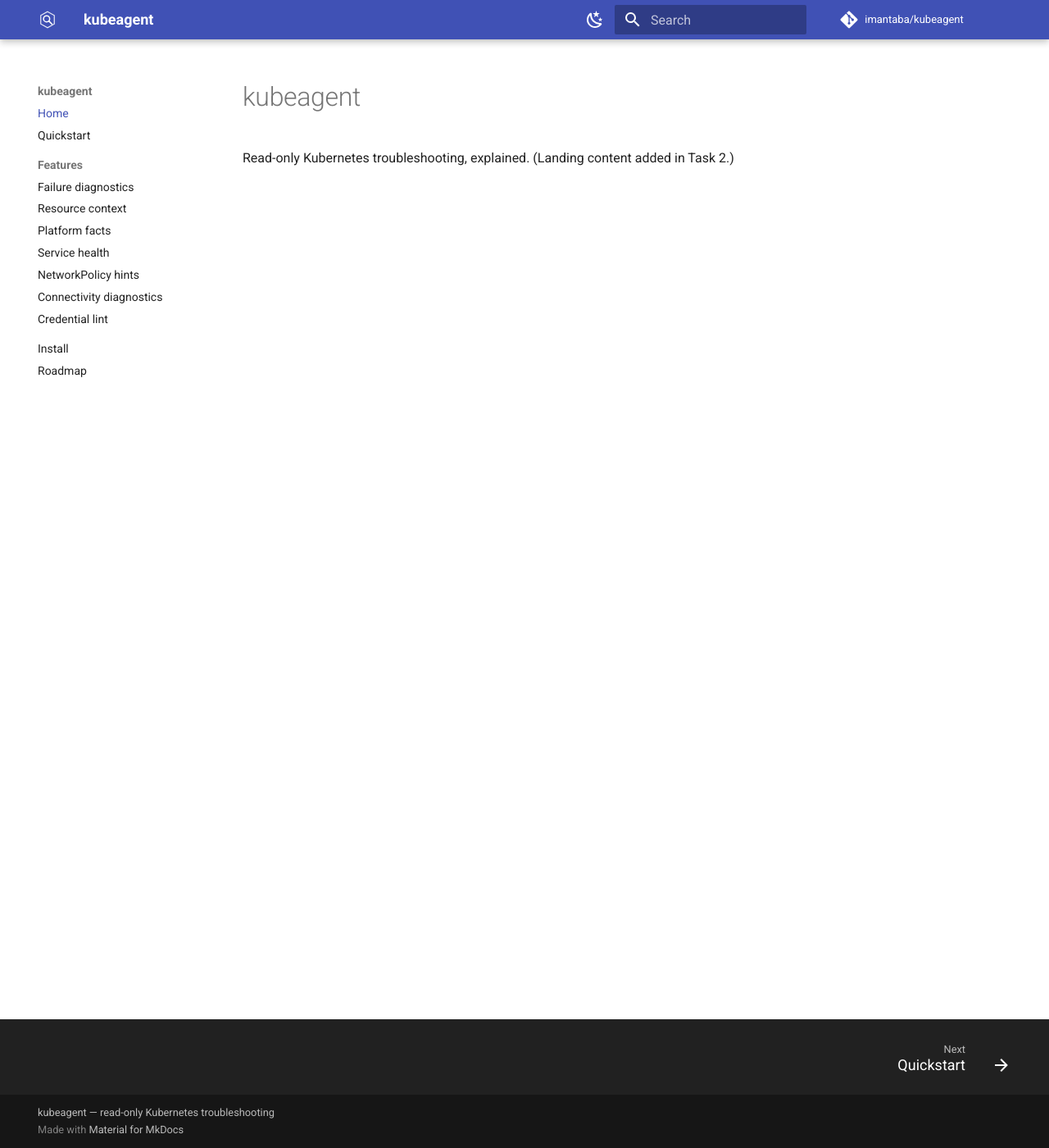
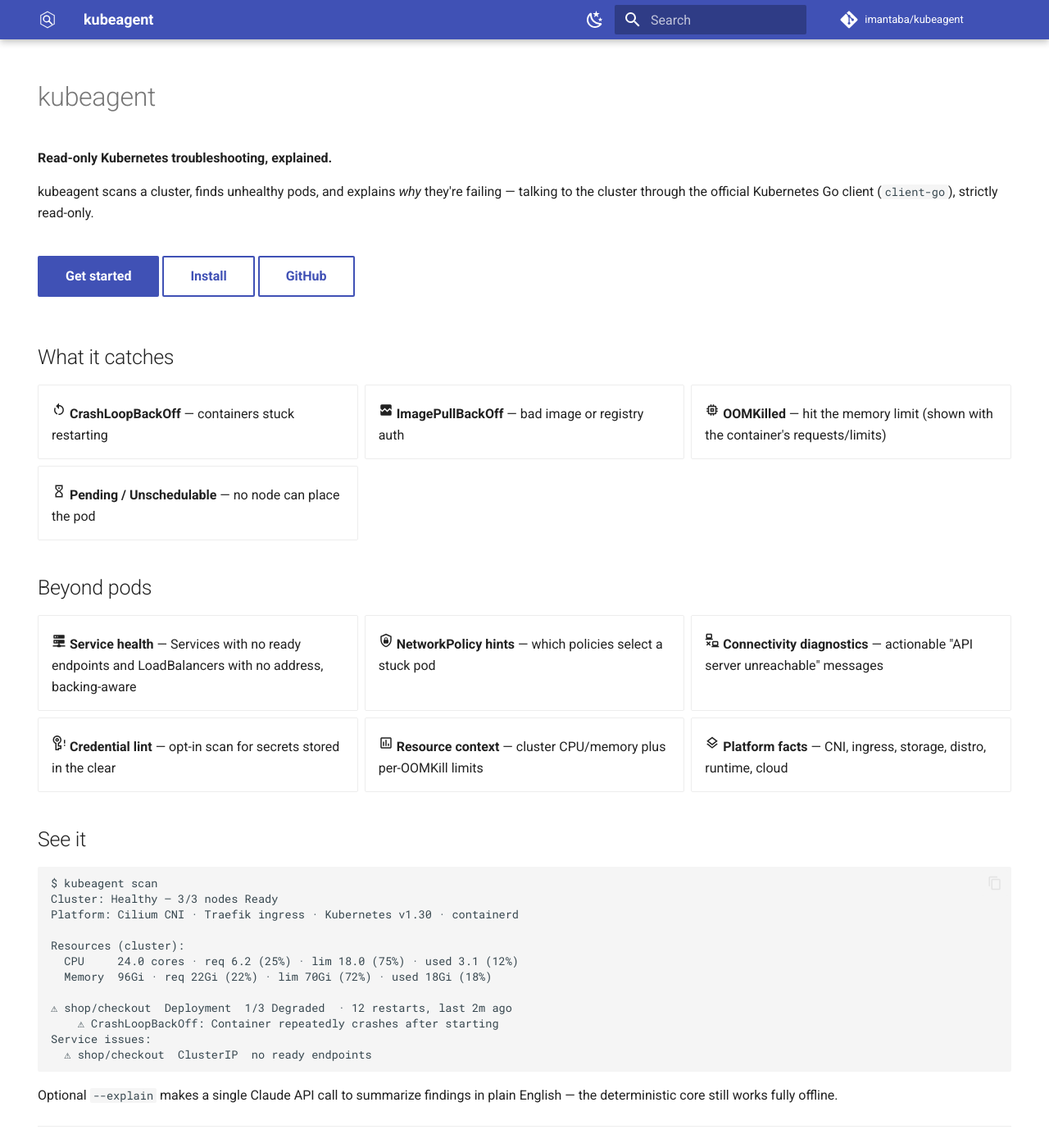
Before and after one commit to imantaba/kubeagent, an MkDocs documentation site: the page built from website/docs/index.md, in a window 1280 px wide and 1400 px high. Shown: the whole window at 82% size. Built offline with MkDocs 1.6.1 and Material for MkDocs 9.7.7, drawn with Linux system fonts in a browser that asks for light colours; comment, search, counter and statistics services are not loaded; some of the changed text lies outside the part shown.

Commit message:
feat(site): landing page

````diff
--- a/website/docs/index.md
+++ b/website/docs/index.md
@@ -1,3 +1,68 @@
+---
+hide:
+  - navigation
+  - toc
+---
+
 # kubeagent
 
-Read-only Kubernetes troubleshooting, explained. (Landing content added in Task 2.)
+**Read-only Kubernetes troubleshooting, explained.**
+
+kubeagent scans a cluster, finds unhealthy pods, and explains *why* they're
+failing — talking to the cluster through the official Kubernetes Go client
+(`client-go`), strictly read-only.
+
+<div class="hero-cta" markdown>
+[Get started](quickstart.md){ .md-button .md-button--primary }
+[Install](install.md){ .md-button }
+[GitHub](https://github.com/imantaba/kubeagent){ .md-button }
+</div>
+
+## What it catches
+
+<div class="grid cards" markdown>
+
+- :material-restart: __CrashLoopBackOff__ — containers stuck restarting
+- :material-image-broken-variant: __ImagePullBackOff__ — bad image or registry auth
+- :material-memory: __OOMKilled__ — hit the memory limit (shown with the container's requests/limits)
+- :material-timer-sand: __Pending / Unschedulable__ — no node can place the pod
+
+</div>
+
+## Beyond pods
+
+<div class="grid cards" markdown>
+
+- :material-server-network: __Service health__ — Services with no ready endpoints and LoadBalancers with no address, backing-aware
+- :material-shield-lock-outline: __NetworkPolicy hints__ — which policies select a stuck pod
+- :material-lan-disconnect: __Connectivity diagnostics__ — actionable "API server unreachable" messages
+- :material-key-alert-outline: __Credential lint__ — opt-in scan for secrets stored in the clear
+- :material-chart-box-outline: __Resource context__ — cluster CPU/memory plus per-OOMKill limits
+- :material-layers-outline: __Platform facts__ — CNI, ingress, storage, distro, runtime, cloud
+
+</div>
+
+## See it
+
+```text
+$ kubeagent scan
+Cluster: Healthy — 3/3 nodes Ready
+Platform: Cilium CNI · Traefik ingress · Kubernetes v1.30 · containerd
+
+Resources (cluster):
+  CPU     24.0 cores · req 6.2 (25%) · lim 18.0 (75%) · used 3.1 (12%)
+  Memory  96Gi · req 22Gi (22%) · lim 70Gi (72%) · used 18Gi (18%)
+
+⚠ shop/checkout  Deployment  1/3 Degraded  · 12 restarts, last 2m ago
+    ⚠ CrashLoopBackOff: Container repeatedly crashes after starting
+Service issues:
+  ⚠ shop/checkout  ClusterIP  no ready endpoints
+```
+
+Optional `--explain` makes a single Claude API call to summarize findings in
+plain English — the deterministic core still works fully offline.
+
+---
+
+Open source on [GitHub](https://github.com/imantaba/kubeagent) ·
+[Releases](https://github.com/imantaba/kubeagent/releases)
````
